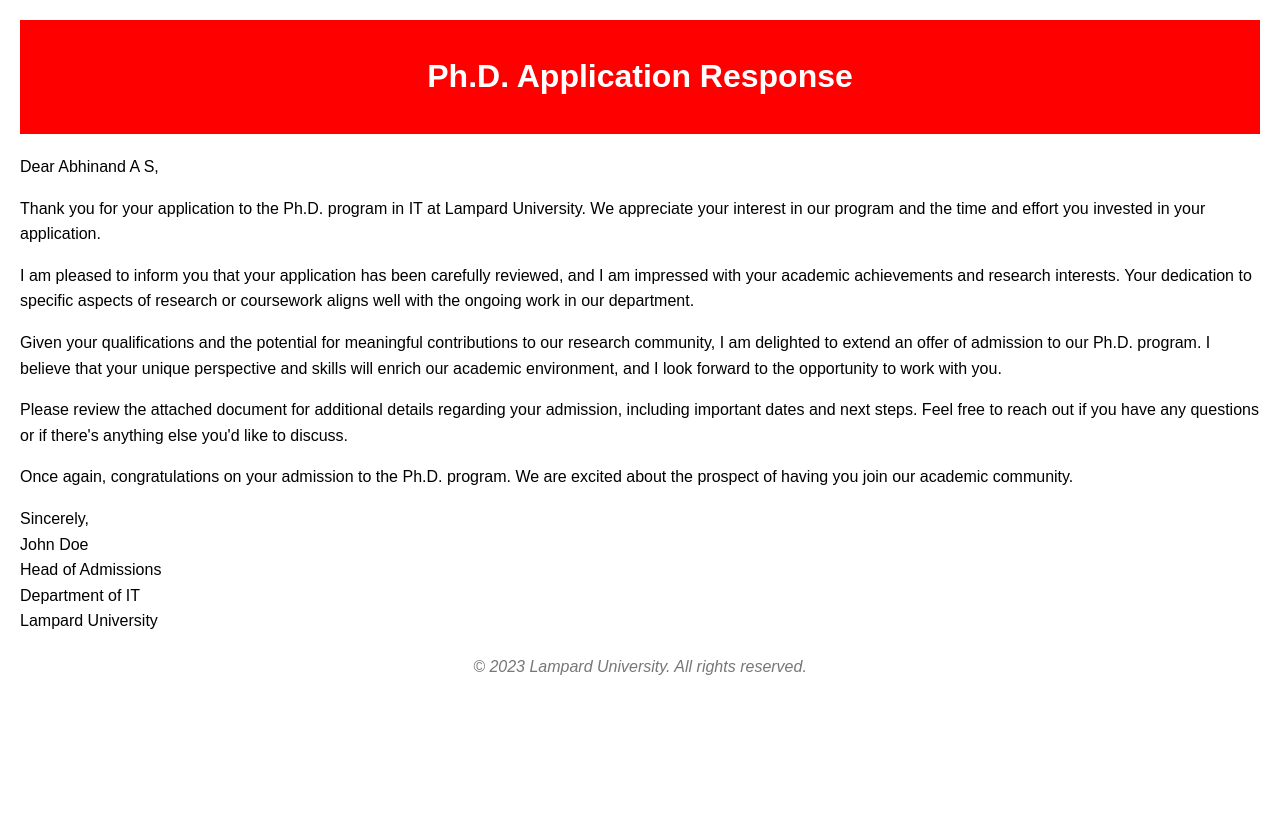
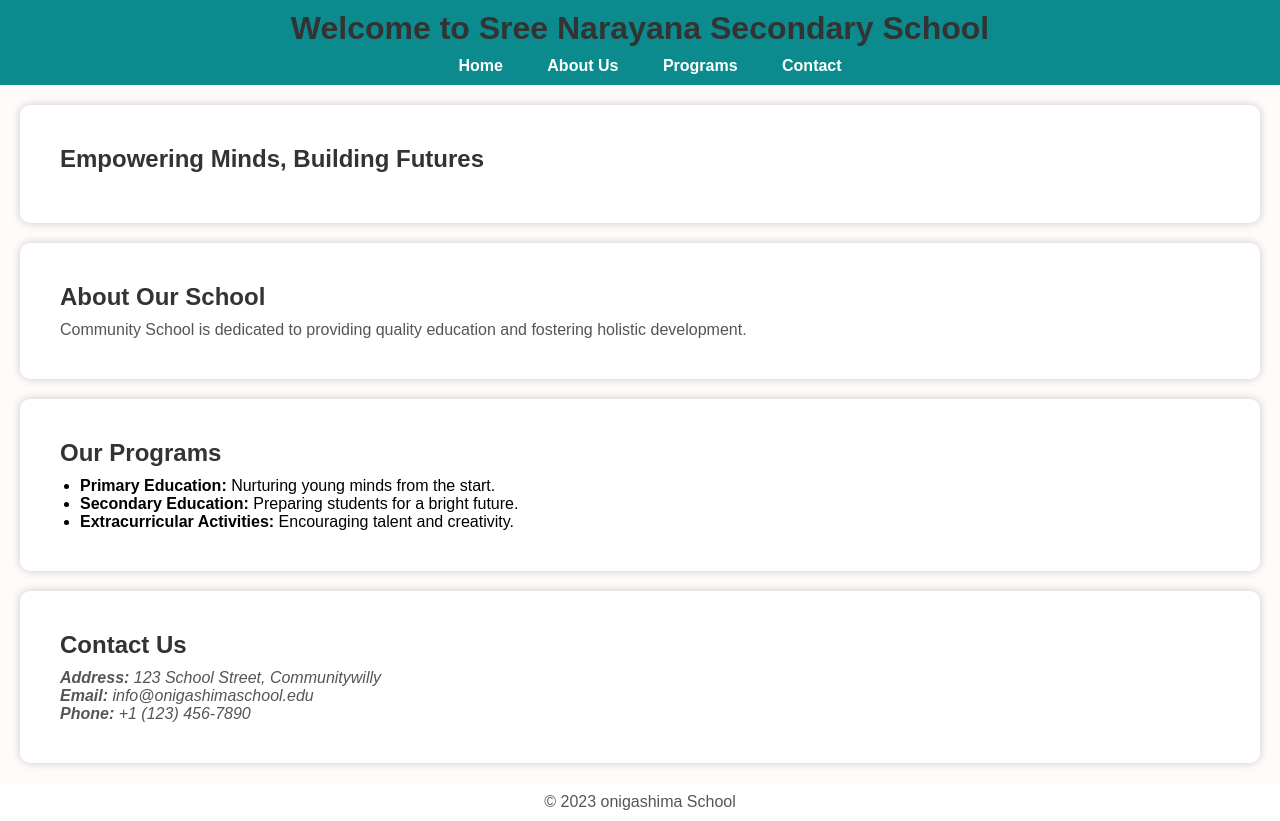
Before and after one commit to Aidensnewbot/schoolsite, a plain HTML site: page index.html in a window 1280 px wide. Before the commit the page ends 800 px from the top, so only its background shows below. Drawn offline with Linux system fonts and the light colour scheme.

Commit message:
Add files via upload

```diff
--- a/index.html
+++ b/index.html
@@ -1,76 +1,53 @@
 <!DOCTYPE html>
 <html lang="en">
-
 <head>
     <meta charset="UTF-8">
     <meta name="viewport" content="width=device-width, initial-scale=1.0">
-  <title>Ph.D. Application Response</title>
-  <style>
-    body {
-      font-family: Arial, sans-serif;
-      line-height: 1.6;
-      margin: 20px;
-    }
-
-    header {
-      background-color: #ff0000;
-      color: #fff;
-      padding: 10px;
-      text-align: center;
-    }
-
-    section {
-      margin-top: 20px;
-    }
-
-    footer {
-      margin-top: 20px;
-      text-align: center;
-      font-style: italic;
-      color: #777;
-    }
-  </style>
+    <link rel="stylesheet" href="style.css">
+    <title>Community School</title>
 </head>
-
 <body>
     <header>
-    <h1>Ph.D. Application Response</h1>
+        <h1>Welcome to Sree Narayana Secondary School</h1>
+        <nav>
+            <ul>
+                <li><a href="#home">Home</a></li>
+                <li><a href="#about">About Us</a></li>
+                <li><a href="#programs">Programs</a></li>
+                <li><a href="#contact">Contact</a></li>
+            </ul>
+        </nav>
     </header>
 
-  <section>
-    <p>Dear Abhinand A S,</p>
+    <section id="home" class="section">
+        <h2>Empowering Minds, Building Futures</h2>
+    </section>
 
-    <p>
-      Thank you for your application to the Ph.D. program in IT at Lampard University. We appreciate your interest in our program and the time and effort you invested in your application.
-    </p>
+    <section id="about" class="section">
+        <h2>About Our School</h2>
+        <p>Community School is dedicated to providing quality education and fostering holistic development.</p>
+    </section>
 
-    <p>
-      I am pleased to inform you that your application has been carefully reviewed, and I am impressed with your academic achievements and research interests. Your dedication to specific aspects of research or coursework aligns well with the ongoing work in our department.
-    </p>
+    <section id="programs" class="section">
+        <h2>Our Programs</h2>
+        <ul>
+            <li><strong>Primary Education:</strong> Nurturing young minds from the start.</li>
+            <li><strong>Secondary Education:</strong> Preparing students for a bright future.</li>
+            <li><strong>Extracurricular Activities:</strong> Encouraging talent and creativity.</li>
+        </ul>
+    </section>
 
-    <p>
-      Given your qualifications and the potential for meaningful contributions to our research community, I am delighted to extend an offer of admission to our Ph.D. program. I believe that your unique perspective and skills will enrich our academic environment, and I look forward to the opportunity to work with you.
-    </p>
-
-    <p>
-      Please review the attached document for additional details regarding your admission, including important dates and next steps. Feel free to reach out if you have any questions or if there's anything else you'd like to discuss.
-    </p>
-
-    <p>
-      Once again, congratulations on your admission to the Ph.D. program. We are excited about the prospect of having you join our academic community.
-    </p>
-
-    <p>Sincerely,<br>
-      John Doe<br>
-      Head of Admissions<br>
-      Department of IT<br>
-      Lampard University
-    </p>
+    <section id="contact" class="section">
+        <h2>Contact Us</h2>
+        <address>
+            <p><strong>Address:</strong> 123 School Street, Communitywilly</p>
+            <p><strong>Email:</strong> info@onigashimaschool.edu</p>
+            <p><strong>Phone:</strong> +1 (123) 456-7890</p>
+        </address>
     </section>
 
     <footer>
-    &copy; 2023 Lampard University. All rights reserved.
+        <p>&copy; 2023 onigashima School</p>
     </footer>
 </body>
-
 </html>
--- /dev/null
+++ b/style.css
@@ -0,0 +1,69 @@
+body, h1, h2, p, ul, li {
+    margin: 0;
+    padding: 0;
+}
+
+/* Apply a background color and font-family to the entire page */
+body {
+    background-color: #fffbfb;
+    font-family: Arial, sans-serif;
+}
+
+/* Style the header with background color and navigation menu */
+header {
+    background-color: #0b8b8d;
+    color: #ffffff;
+    text-align: center;
+    padding: 10px 0;
+}
+
+/* Style the navigation menu */
+nav ul {
+    list-style: none;
+}
+
+nav ul li {
+    display: inline;
+    margin: 0 20px;
+}
+
+nav ul li a {
+    text-decoration: none;
+    color: #fff;
+    font-weight: bold;
+}
+
+/* Style sections */
+.section {
+    background-color: #fff;
+    padding: 40px;
+    margin: 20px;
+    border-radius: 10px;
+    box-shadow: 0px 0px 10px rgba(0, 0, 0, 0.2);
+}
+
+/* Style headings */
+h1, h2 {
+    color: #333;
+    margin-bottom: 10px;
+}
+
+/* Style paragraph text */
+p {
+    color: #555;
+    font-size: 16px;
+}
+
+/* Style unordered lists */
+ul {
+    list-style-type: disc;
+    margin-left: 20px;
+}
+
+/* Style footer */
+footer {
+    background-color: #ffffff;
+    color: #e9e7e7;
+    text-align: center;
+    padding: 10px 0;
+}
```
Lines whose indentation alone changed are shown as unchanged.
